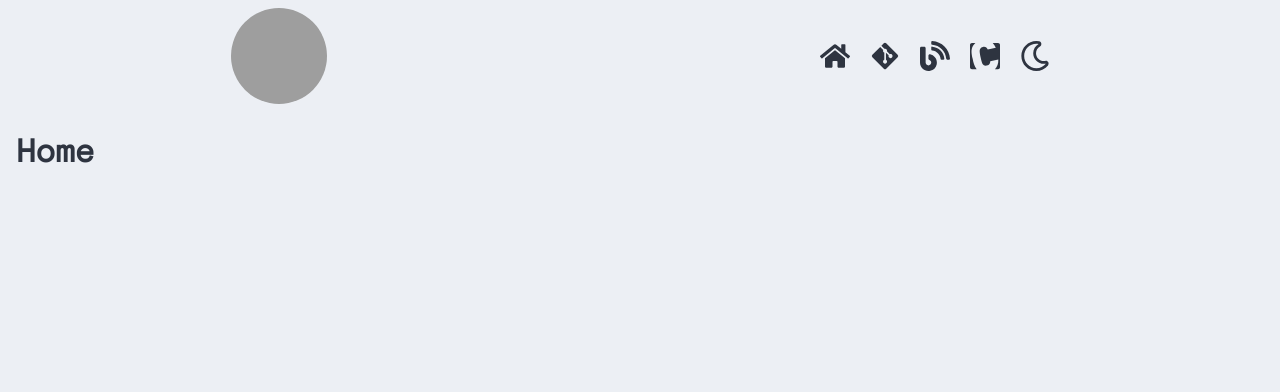
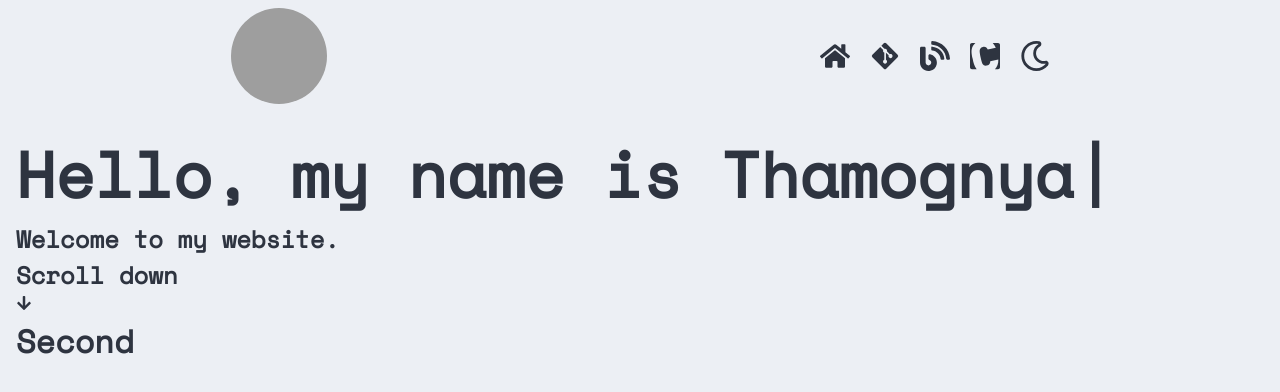
Before and after one commit to thamognya/www.thamognya.com-bac, a React (Create React App) app: page / in a window 1280 px wide. Shown: the top 392 px of the page. Built offline with nearby package versions, Linux system fonts and the light colour scheme; grey boxes are pictures that could not be loaded.

Commit message:
update to website

```diff
--- a/package.json
+++ b/package.json
@@ -17,6 +17,7 @@
     "react-scripts": "5.0.0",
     "sass": "^1.49.11",
     "typescript": "^4.6.3",
+    "typewriter-effect": "^2.18.2",
     "web-vitals": "^2.1.4"
   },
   "scripts": {
--- a/src/App.sass
+++ b/src/App.sass
@@ -1,4 +1,6 @@
 @import url("./styles/global/colors.css")
+
+// this makes the border 0
 
 *
     padding: 0
--- a/src/App.tsx
+++ b/src/App.tsx
@@ -5,12 +5,10 @@ import Layout from './components/Layout';
 import Home from './components/Home';
 
 function App() {
+    // makes the theme persist by getting the item theme from local storage
+    // converting to string and assigning it to document.body.className
     const themeRaw: string = localStorage.getItem('theme')!;
     document.body.className = themeRaw;
-    // makes the theme persist
-    // by getting the item theme from local storage
-    // converting to string
-    // and assigning it to document.body.className
   return (
     <div className="App">
       <Routes>
--- /dev/null
+++ b/src/components/Home/First/index.sass
@@ -0,0 +1,11 @@
+@import url("../../../styles/global/colors.css")
+
+*
+    color: var(--fg)
+
+.home
+    margin: 1em
+
+.type
+    font-size: 4em
+    font-weight: bold
--- /dev/null
+++ b/src/components/Home/First/index.tsx
@@ -0,0 +1,26 @@
+import './index.sass';
+import Typewriter from 'typewriter-effect';
+import {FaArrowDown} from 'react-icons/fa';
+
+const First = () => {
+    return (
+        <section className="first" id="1">
+            <div className="type">
+                <Typewriter
+                    onInit={(typewriter) => {
+                        typewriter
+                            .typeString('Hello, my name is Thamognya')
+                            .start();
+                    }}
+                />
+            </div>
+            <div className="subtitle">
+                <h2>Welcome to my website.</h2>
+                <h2>Scroll down</h2>
+                <FaArrowDown />
+            </div>
+        </section>
+    );
+}
+
+export default First;
--- /dev/null
+++ b/src/components/Home/Second/index.tsx
@@ -0,0 +1,11 @@
+import './index.sass';
+
+const Second = () => {
+  return (
+    <div className="second">
+      <h1>Second</h1>
+    </div>
+  );
+};
+
+export default Second;
--- a/src/components/Home/index.sass
+++ b/src/components/Home/index.sass
@@ -1,7 +1,4 @@
 @import url("../../styles/global/colors.css")
 
-h1
+*
     color: var(--fg)
-
-.home
-    margin: 1em
--- a/src/components/Home/index.tsx
+++ b/src/components/Home/index.tsx
@@ -1,9 +1,12 @@
 import './index.sass';
+import First from './First';
+import Second from './Second';
 
 const Home = () => {
     return (
         <div className="home">
-            <h1>Home</h1>
+            <First />
+            <Second />
         </div>
     );
 }
--- a/src/components/Layout/index.tsx
+++ b/src/components/Layout/index.tsx
@@ -4,13 +4,15 @@ import { Outlet } from 'react-router-dom';
 
 const Layout = () => {
     return (
-    <div className="App">
+    <div className="website">
         <Navbar />
-        <div className="page">
+        <div className="pages">
             <Outlet />
         </div>
     </div>
     );
 }
 
+// adds outlet below navbar
+
 export default Layout;
--- a/src/index.sass
+++ b/src/index.sass
@@ -1,4 +1,6 @@
 @import url('https://fonts.googleapis.com/css2?family=Space+Mono&display=swap')
+
+//sets font as monospace
 
 html
   font-family: 'Space Mono', monospace
--- /dev/null
+++ b/src/styles/global/nord.css
@@ -0,0 +1,39 @@
+/*  bg: #2e3440,
+  fg: #eceff4,
+  red: #bf616a,
+  orange: #d08770,
+  yellow: #ebcb8b,
+  green: #a3be8c,
+  purple: #b48ead,
+  teal: #88c0d0,
+  blue: #5e81ac,
+  turquoise: #8fbcbb,
+  gray-blue: #81a1c1,*/
+
+body {
+    --fg: #2e3440;
+    --bg: #eceff4;
+    --red: #bf616a;
+    --orange: #d08770;
+    --yellow: #ebcb8b;
+    --green: #a3be8c;
+    --purple: #b48ead;
+    --teal: #88c0d0;
+    --blue: #5e81ac;
+    --turquoise: #8fbcbb;
+    --gray-blue: #81a1c1;
+}
+
+body.dark {
+    --bg: #2e3440;
+    --fg: #eceff4;
+    --red: #bf616a;
+    --orange: #d08770;
+    --yellow: #ebcb8b;
+    --green: #a3be8c;
+    --purple: #b48ead;
+    --teal: #88c0d0;
+    --blue: #5e81ac;
+    --turquoise: #8fbcbb;
+    --gray-blue: #81a1c1;
+}
```
Also changed, not shown: src/components/Home/Second/index.sass (added), 2 other files (tests, documents, lock files or other folders).
